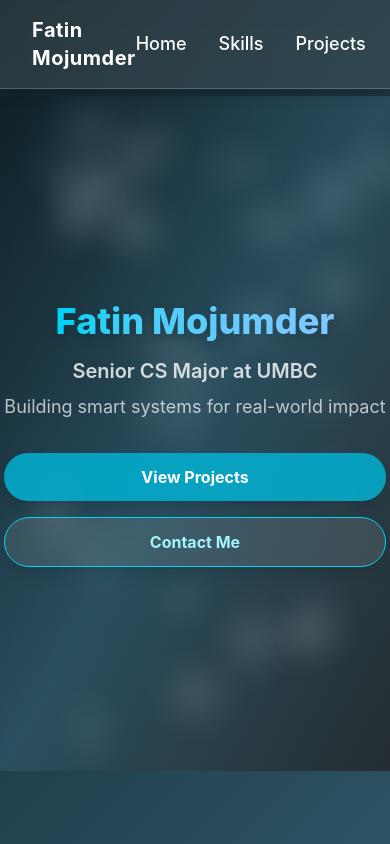
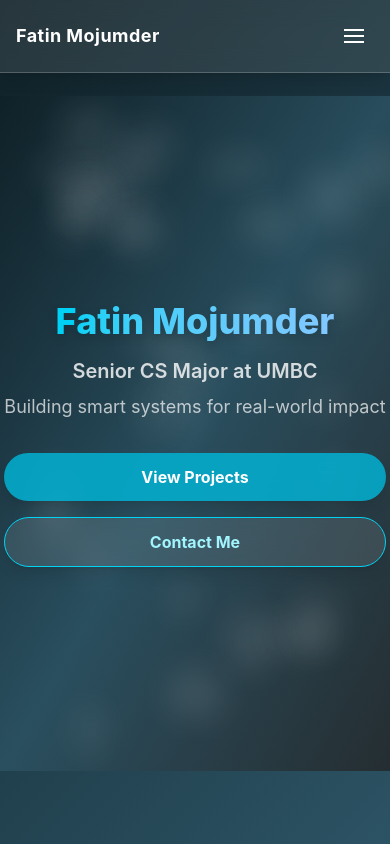
Before and after one commit to fatinm1/portfolio, a Next.js app: page / in a window 390 px wide. Built offline with nearby package versions, Linux system fonts and the light colour scheme.

Commit message:
Updated navigation to be fully mobile-responsive

```diff
--- a/src/app/layout.tsx
+++ b/src/app/layout.tsx
@@ -2,6 +2,7 @@
 import { Geist, Geist_Mono } from "next/font/google";
 import "./globals.css";
 import Link from "next/link";
+import { useState } from "react";
 
 const geistSans = Geist({
   variable: "--font-geist-sans",
@@ -26,19 +27,74 @@
   return (
     <html lang="en">
       <body className="bg-gradient-to-br from-[#0f2027] via-[#2c5364] to-[#232526] min-h-screen text-white">
-        <nav className="backdrop-blur-md bg-white/10 border-b border-white/20 shadow-lg fixed w-full z-50 top-0 left-0 flex items-center justify-between px-8 py-4">
-          <div className="font-bold text-xl tracking-wide">Fatin Mojumder</div>
-          <ul className="flex gap-8 text-lg font-medium">
-            <li><Link href="/">Home</Link></li>
-            <li><Link href="/skills">Skills</Link></li>
-            <li><Link href="/projects">Projects</Link></li>
-            <li><Link href="/chatbot">Chatbot</Link></li>
-            <li><Link href="/contact">Contact</Link></li>
-            <li><Link href="/login" className="text-cyan-400">Login</Link></li>
-          </ul>
-        </nav>
+        <Navigation />
         <main className="pt-24">{children}</main>
       </body>
     </html>
   );
 }
+
+function Navigation() {
+  const [isMenuOpen, setIsMenuOpen] = useState(false);
+
+  const navItems = [
+    { href: "/", label: "Home" },
+    { href: "/skills", label: "Skills" },
+    { href: "/projects", label: "Projects" },
+    { href: "/chatbot", label: "Chatbot" },
+    { href: "/contact", label: "Contact" },
+    { href: "/login", label: "Login", className: "text-cyan-400" }
+  ];
+
+  return (
+    <nav className="backdrop-blur-md bg-white/10 border-b border-white/20 shadow-lg fixed w-full z-50 top-0 left-0">
+      <div className="flex items-center justify-between px-4 sm:px-8 py-4">
+        <div className="font-bold text-lg sm:text-xl tracking-wide">Fatin Mojumder</div>
+
+        {/* Desktop Navigation */}
+        <ul className="hidden md:flex gap-4 lg:gap-6 text-sm lg:text-lg font-medium">
+          {navItems.map((item) => (
+            <li key={item.href}>
+              <Link
+                href={item.href}
+                className={item.className || "hover:text-cyan-400 transition-colors"}
+              >
+                {item.label}
+              </Link>
+            </li>
+          ))}
+        </ul>
+
+        {/* Mobile Menu Button */}
+        <button
+          onClick={() => setIsMenuOpen(!isMenuOpen)}
+          className="md:hidden p-2 rounded-lg hover:bg-white/10 transition-colors"
+          aria-label="Toggle menu"
+        >
+          <div className="w-6 h-6 flex flex-col justify-center items-center">
+            <span className={`block w-5 h-0.5 bg-white transition-all duration-300 ${isMenuOpen ? 'rotate-45 translate-y-1' : '-translate-y-1'}`}></span>
+            <span className={`block w-5 h-0.5 bg-white transition-all duration-300 ${isMenuOpen ? 'opacity-0' : 'opacity-100'}`}></span>
+            <span className={`block w-5 h-0.5 bg-white transition-all duration-300 ${isMenuOpen ? '-rotate-45 -translate-y-1' : 'translate-y-1'}`}></span>
+          </div>
+        </button>
+      </div>
+
+      {/* Mobile Navigation Menu */}
+      <div className={`md:hidden transition-all duration-300 ease-in-out ${isMenuOpen ? 'max-h-96 opacity-100' : 'max-h-0 opacity-0 overflow-hidden'}`}>
+        <ul className="px-4 pb-4 space-y-2">
+          {navItems.map((item) => (
+            <li key={item.href}>
+              <Link
+                href={item.href}
+                className={`block py-3 px-4 rounded-lg hover:bg-white/10 transition-colors ${item.className || ''}`}
+                onClick={() => setIsMenuOpen(false)}
+              >
+                {item.label}
+              </Link>
+            </li>
+          ))}
+        </ul>
+      </div>
+    </nav>
+  );
+}
```
